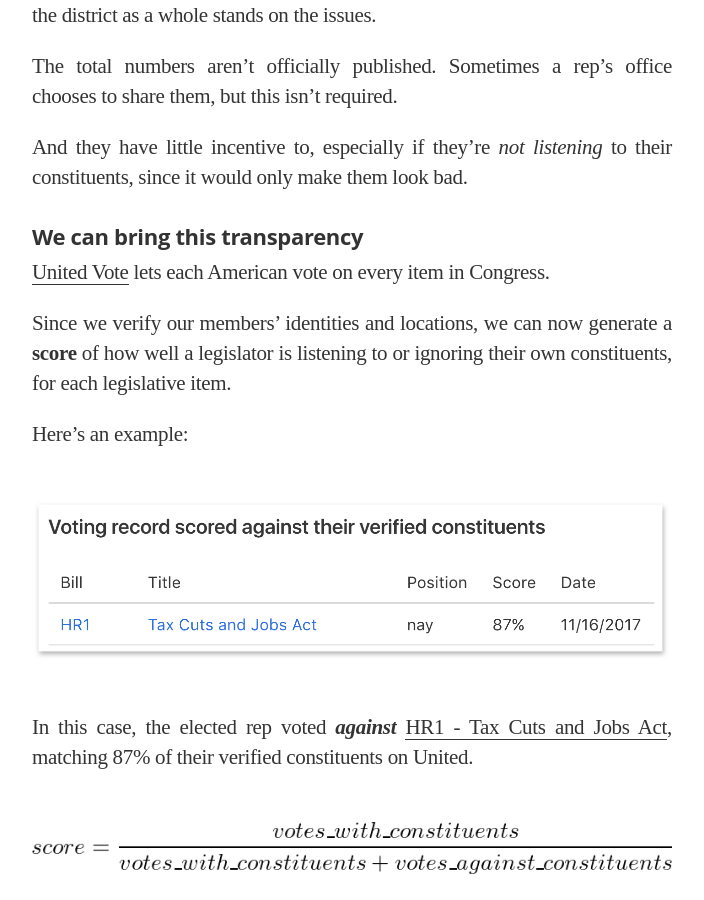
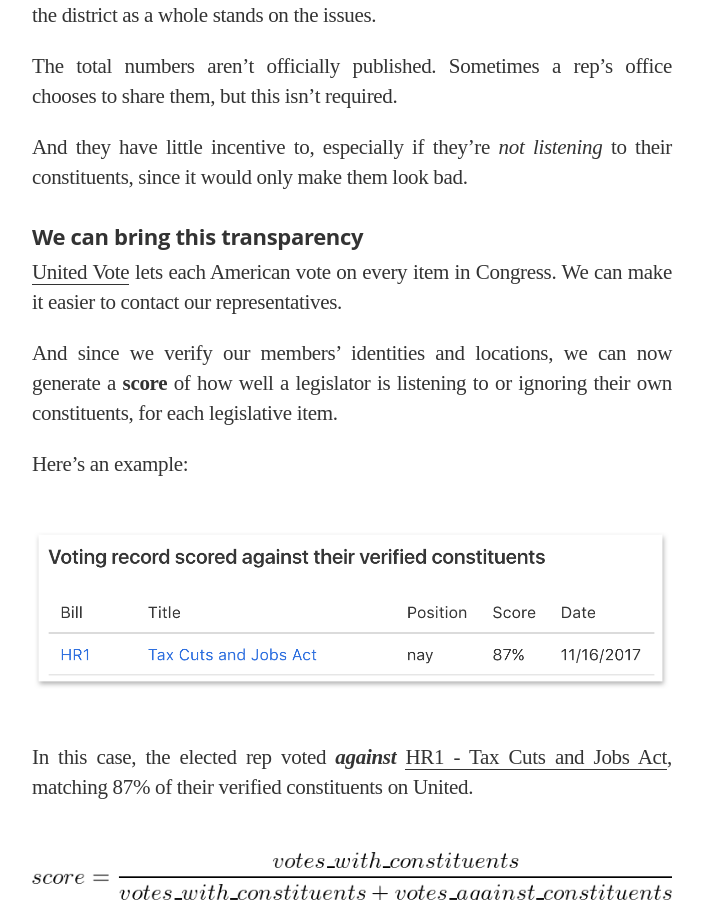
Before and after one commit to voteliquid/blog, a Jekyll site: the page built from _posts/2017-12-08-give-your-rep-an-f-introducing-united-legislator-grades.md, in a window 1280 px wide and 900 px high, scrolled down 478 px. Shown: the whole window, without its empty margins (288-992 px from the left). Built offline with Jekyll 4.4.1, drawn with Linux system fonts in a browser that asks for light colours; nearby versions of some CDN libraries; some web fonts are replaced.

Commit message:
Add line that United makes it easier to contact your reps

```diff
--- a/_posts/2017-12-08-give-your-rep-an-f-introducing-united-legislator-grades.md
+++ b/_posts/2017-12-08-give-your-rep-an-f-introducing-united-legislator-grades.md
@@ -18,9 +18,9 @@ And they have little incentive to, especially if they're *not listening* to thei
 
 #### We can bring this transparency
 
-[United Vote](/2017/11/06/announcing-united-vote/) lets each American vote on every item in Congress.
+[United Vote](/2017/11/06/announcing-united-vote/) lets each American vote on every item in Congress. We can make it easier to contact our representatives.
 
-Since we verify our members' identities and locations, we can now generate a **score** of how well a legislator is listening to or ignoring their own constituents, for each legislative item.
+And since we verify our members' identities and locations, we can now generate a **score** of how well a legislator is listening to or ignoring their own constituents, for each legislative item.
 
 Here's an example:
 
```
